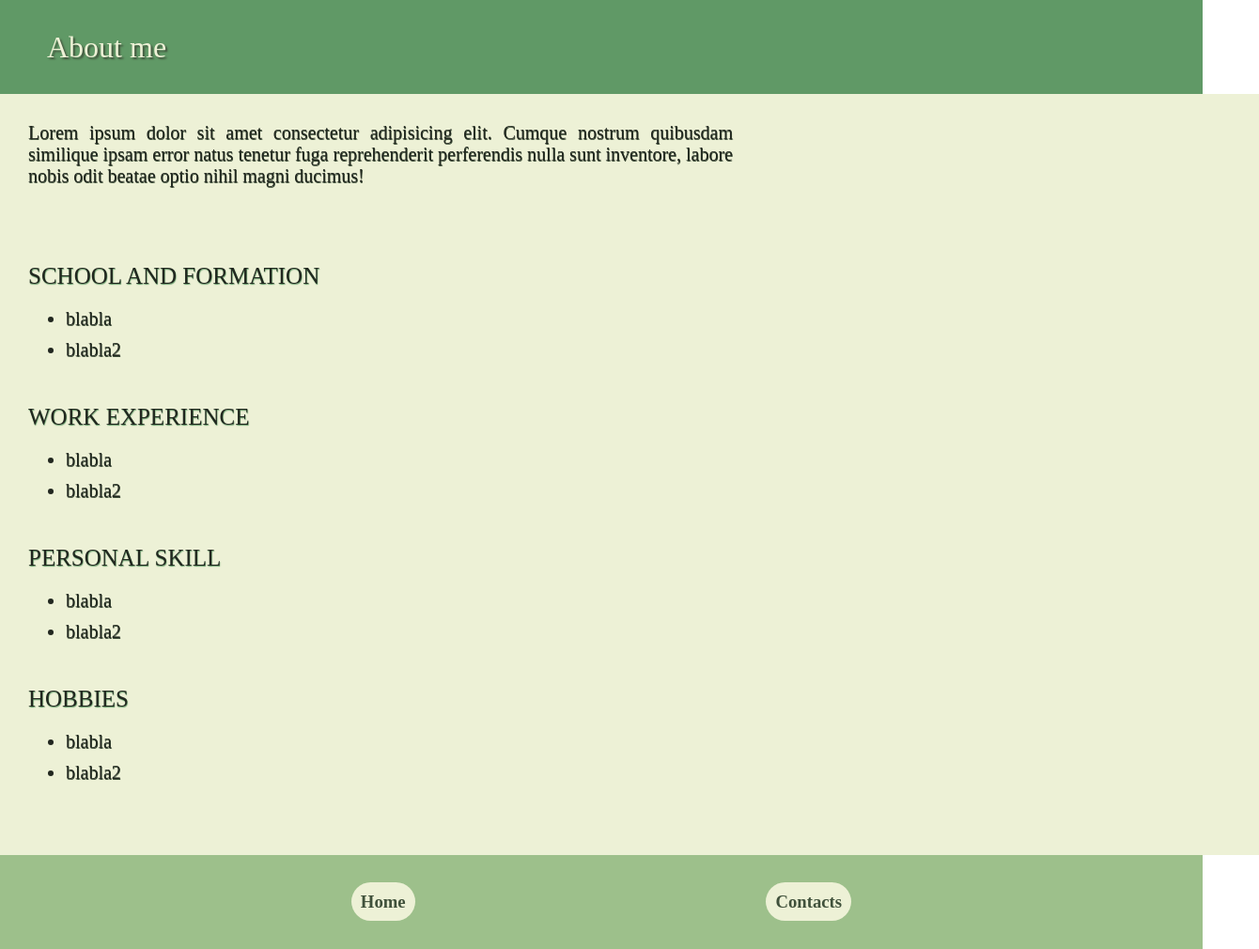
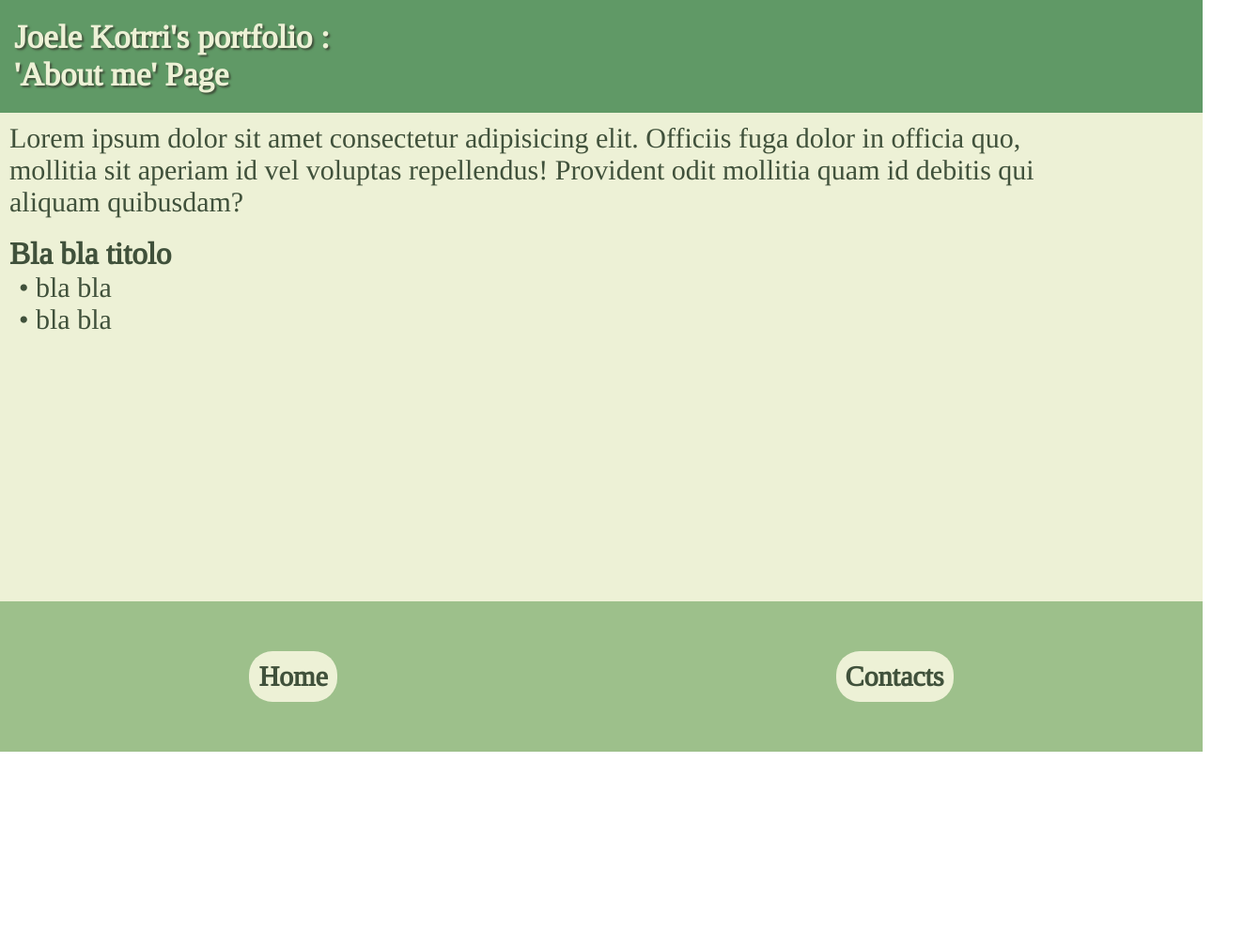
Before and after one commit to JoyBoyyy/html-portfolio, a plain HTML site: page about.html in a window 1280 px wide. Shown: the whole page at 94% size, 1340 px wide, since content can reach past the window. After the commit the page ends 800 px from the top, so only its background shows below. Drawn offline with Linux system fonts and the light colour scheme.

Commit message:
Portfolio 2.0 - contact and about me page
- finished contact page
- almost finished about me page
   + need to out my personal info

```diff
--- a/about.html
+++ b/about.html
@@ -3,59 +3,44 @@
 <head>
     <meta charset="UTF-8">
     <meta name="viewport" content="width=device-width, initial-scale=1.0">
-    <title>About me</title>
+    <title>Joele Kotrri's about me page</title>
+
     <link rel="stylesheet" href="./styleAbout.css">
+
+    <link rel="preconnect" href="https://fonts.googleapis.com">
+    <link rel="preconnect" href="https://fonts.gstatic.com" crossorigin>
+    <link href="https://fonts.googleapis.com/css2?family=Tinos&display=swap" rel="stylesheet">
 </head>
 <body>
-    <div class="aboutTop">
-        <div class="titlepageTop"> About me </div>
+
+    <!---------- Top part ---------->
+    <div class="container top">
+        <div>Joele Kotrri's portfolio : <br> 'About me' Page</div>
     </div>
 
-    <div class="aboutMiddle">
-        <div class="aboutSection">
-            <div class="aboutSectionInfo"> Lorem ipsum dolor sit amet consectetur adipisicing elit. Cumque nostrum quibusdam similique ipsam error natus tenetur fuga reprehenderit perferendis nulla sunt inventore, labore nobis odit beatae optio nihil magni ducimus!</div>
+    <!---------- Middle part ---------->
+    <div class="container middle">
+
+        <div class="section">
+            <div>Lorem ipsum dolor sit amet consectetur adipisicing elit. Officiis fuga dolor in officia quo, mollitia sit aperiam id vel voluptas repellendus! Provident odit mollitia quam id debitis qui aliquam quibusdam?</div>
         </div>
-        <div class="aboutSection">
-            <div class="aboutSectionTitle">School and Formation</div>
-            <div class="aboutSectionInfo">
-                <ul>
-                    <li>blabla</li>
-                    <li>blabla2</li>
-                </ul>
+
+        <div class="section">
+            <div class="sectionTitle">Bla bla titolo</div>
+            <div class="sectionInfo">
+                <div>• bla bla</div>
+                <div>• bla bla</div>
             </div>
         </div>
-        <div class="aboutSection">
-            <div class="aboutSectionTitle">Work Experience</div>
-            <div class="aboutSectionInfo">
-                <ul>
-                    <li>blabla</li>
-                    <li>blabla2</li>
-                </ul>
-            </div>
-        </div>
-        <div class="aboutSection">
-            <div class="aboutSectionTitle">Personal Skill</div>
-            <div class="aboutSectionInfo">
-                <ul>
-                    <li>blabla</li>
-                    <li>blabla2</li>
-                </ul>
-            </div>
-        </div>
-        <div class="aboutSection">
-            <div class="aboutSectionTitle">Hobbies</div>
-            <div class="aboutSectionInfo">
-                <ul>
-                    <li>blabla</li>
-                    <li>blabla2</li>
-                </ul>
-            </div>
-        </div>
+
     </div>
 
-    <div class="aboutBottom">
-        <h3><a href="./index.html">Home</a></h3>
-        <h3><a href="./contact.html">Contacts</a></h3>
-    </div>
+    <!---------- Bottom part ---------->
+    <div class="container bottom">
+        <a href="./index.html"><button id="buttonHome">Home</button></a>
+        <a href="./contact.html"><button id="buttonAbout">Contacts</button></a>
+   </div>
+
+
 </body>
 </html>
--- a/styleAbout.css
+++ b/styleAbout.css
@@ -4,82 +4,169 @@ body{
     font-family: "Tinos", serif;
 }
 
-div{
+
+.container{
+    width: 100%;
     margin: 0px;
     padding: 0px;
 }
 
-a{
-    text-decoration: none;
-    color: #21271f;
+/* -------------------- Top Section -------------------- */
+
+.top{
+    background-color: #609966;
+
+    min-height: 15vh;
+    height: auto;
+
+    display: flex;
+    justify-content: start;
+    align-items: center;
+
+    color: #EDF1D6;
+    overflow: hidden;
 }
 
-/* --------------------------------DESKTOP---------------------------------- */
-/* ---------------------TOP---------------------- */
+.top div{
+    text-align: left;
+    text-shadow: 2px 2px 2px #40513B;
+    font-weight: bold;
+    margin: 15px;
+}
 
-.aboutTop{
-    background-color: #609966;
-    width: 100%;
-    height: 100px;
+/* -------------------- Middle Section -------------------- */
+
+.middle{
+    background-color: #EDF1D6;
+    min-height: 65vh;
+    height: auto;
+
     display: flex;
-    justify-content: left;
+    flex-direction: column;
+    align-items: start;
+}
+
+.section{
+    width: 90%;
+    margin: 10px;
+
+    color: #40513B;
+    text-wrap: pretty;
+}
+
+.sectionTitle{
+    font-weight: bold;
+}
+
+.sectionInfo div{
+    margin-left: 10px;
+}
+
+/* -------------------- Bottom Section -------------------- */
+
+.bottom{
+    background-color: #9DC08B;
+    min-height: 20vh;
+    height: auto;
+
+    display: flex;
+    justify-content: space-around;
     align-items: center;
 }
 
-.titlepageTop{
-    font-size: 32px;
-    color: #EDF1D6;
-    text-shadow: 2px 2px 2px #40513B;
-    text-indent: 50px;
+button{
+    font-family: "Tinos", serif;
+    text-align: center;
+    font-weight: bold;
+    background-color: #EDF1D6;
+    color: #40513B;
+
+    border-radius: 25px;
+    border: none;
+    padding: 10px;
 }
 
-/* ---------------------MIDDLE---------------------- */
-
-.aboutMiddle{
-    background-color: #EDF1D6;
-    width: 100%;
-    padding: 30px 30px;
+button:hover{
+    background-color: #609966;
+    color: #EDF1D6;
 }
 
-.aboutSection{
- /* border: solid 1px black; */
-    display: flex;
-    flex-direction: column;
-    align-items: start;
-    width: 750px;
-    height: 150px;
+/* -------------------- PHONE 600px -------------------- */
 
-    text-align: justify;
+@media (max-width: 600px){
+
+    /* ---------- Top Section ---------- */
+
+    .top div{
         font-size: 20px;
-    color: #21271f;
-    text-shadow: 0.5px 0.5px 0.5px #40513B;
     }
 
-.aboutSectionTitle{
-    font-size: 25px;
-    text-shadow: 0.5px 0.5px 1px #609966;
-    text-transform: uppercase;
+    /* ---------- Middle Section ---------- */
+
+    .sectionTitle{
+        font-size: 18px;
     }
 
-.aboutSectionInfo * li{
-    padding-bottom: 10px;
+    .section{
+        font-size: 15px;
     }
 
-/* ---------------------BOTTOM---------------------- */
+    /* ---------- Bottom Section ---------- */
 
-.aboutBottom{
-    background-color: #9DC08B;
-    height: 100px;
-    width: 100%;
-    display: flex;
-    justify-content: space-evenly;
-    align-items: center;
+    button{
+        font-size: 15px;
+    }
 }
 
-.aboutBottom * a{
-    background-color: #EDF1D6;
-    padding: 10px;
-    border-radius: 50px;
-    text-align: center;
-    color: #40513B;
+/* -------------------- TABLET 601 a 1200px -------------------- */
+
+@media (min-width: 601px) and (max-width: 1200px){
+
+    /* ---------- Top Section ---------- */
+    .top div{
+        font-size: 25px;
     }
+
+    /* ---------- Middle Section ---------- */
+
+        .sectionTitle{
+        font-size: 23px;
+    }
+
+    .section{
+        font-size: 20px;
+    }
+
+    /* ---------- Bottom Section ---------- */
+
+    button{
+        font-size: 20px;
+    }
+}
+
+/* -------------------- REST 1201px -------------------- */
+
+@media (min-width: 1201px){
+
+    /* ---------- Top Section ---------- */
+
+    .top div{
+        font-size: 35px;
+    }
+
+    /* ---------- Middle Section ---------- */
+
+    .sectionTitle{
+        font-size: 33px;
+    }
+
+    .section{
+        font-size: 30px;
+    }
+
+    /* ---------- Bottom Section ---------- */
+
+    button{
+        font-size: 30px;
+    }
+}
--- a/styleContact.css
+++ b/styleContact.css
@@ -4,84 +4,173 @@ body{
     font-family: "Tinos", serif;
 }
 
-div{
+
+.container{
+    width: 100%;
     margin: 0px;
     padding: 0px;
 }
 
-a{
-    text-decoration: none;
-    color: #21271f;
+/* -------------------- Top Section -------------------- */
+
+.top{
+    background-color: #609966;
+
+    min-height: 15vh;
+    height: auto;
+
+    display: flex;
+    justify-content: start;
+    align-items: center;
+
+    color: #EDF1D6;
+    overflow: hidden;
 }
 
-/* --------------------------------DESKTOP---------------------------------- */
-/* ---------------------TOP---------------------- */
 
-.contactTop{
-    background-color: #609966;
-    width: 100%;
-    height: 100px;
-    display: flex;
-    justify-content: left;
-    align-items: center;
+.top div{
+    text-align: left;
+    text-shadow: 2px 2px 2px #40513B;
+    font-weight: bold;
+    margin: 15px;
 }
 
-.titlepageTop{
-    font-size: 32px;
-    color: #EDF1D6;
-    text-shadow: 2px 2px 2px #40513B;
-    text-indent: 50px;
-    margin: 10px;
+/* -------------------- Middle Section -------------------- */
+
+.middle{
+    background-color: #EDF1D6;
+    min-height: 65vh;
+    height: auto;
+
+    display: flex;
+    flex-direction: column;
+    justify-content: center;
+    align-items: start;
 }
 
-/* ---------------------MIDDLE---------------------- */
+.contactItems{
+    border: solid 2px #40513B;
+    width: 90%;
+    margin: 10px;
 
-.contactMiddle{
-    background-color: #EDF1D6;
-    height: 500px;
-    padding: 20px 10px;
+    display: flex;
+    align-items: center;
+    justify-content: start;
+
+    color: #40513B;
 }
 
 .icon{
-    width: 50px;
     border-radius: 50%;
     margin: 10px;
     float: left;
 }
 
-.contactItems{
-    /*border: solid 1px black;*/
-    height: 100px;
-    display: flex;
-    align-items: center;
-    justify-content: start;
+.contactItems a{
+    color: #609966;
 }
 
-.contactItems > div{
-    margin: 10px;
-    color: #21271f;
-    font-size: 22px;
-    font-weight: 500;
-    text-shadow: 0.5px 0.5px 1px #40513B;
-}
+/* -------------------- Bottom Section -------------------- */
 
+.bottom{
+    background-color: #9DC08B;
+    min-height: 20vh;
+    height: auto;
 
-
-/* ---------------------BOTTOM---------------------- */
-
-.contactBottom{
-    background-color: #9DC08B;
-    height: 100px;
-    width: 100%;
     display: flex;
-    justify-content: space-evenly;
+    justify-content: space-around;
     align-items: center;
 }
 
-.contactBottom * a{
+button{
+    font-family: "Tinos", serif;
+    text-align: center;
+    font-weight: bold;
     background-color: #EDF1D6;
+    color: #40513B;
+
+    border-radius: 25px;
+    border: none;
     padding: 10px;
-    border-radius: 50px;
-    text-align: center;
-    color: #40513B;
 }
+
+button:hover{
+    background-color: #609966;
+    color: #EDF1D6;
+}
+
+/* -------------------- PHONE 600px -------------------- */
+@media (max-width: 600px){
+
+    /* ---------- Top Section ---------- */
+
+    .top div{
+        font-size: 20px;
+    }
+
+    /* ---------- Middle Section ---------- */
+
+    .icon{
+        width: 50px;
+    }
+
+    .contactItems{
+        font-size: 15px;
+    }
+
+    /* ---------- Bottom Section ---------- */
+
+    button{
+        font-size: 15px;
+    }
+
+}
+
+/* -------------------- TABLET 601 a 1200px -------------------- */
+@media (min-width: 601px) and (max-width: 1200px){
+
+    /* ---------- Top Section ---------- */
+    .top div{
+        font-size: 25px;
+    }
+
+    /* ---------- Middle Section ---------- */
+    .icon{
+        width: 75px;
+    }
+
+    .contactItems{
+        font-size: 18px;
+    }
+
+    /* ---------- Bottom Section ---------- */
+
+    button{
+        font-size: 20px;
+    }
+}
+
+/* -------------------- REST 1201px -------------------- */
+@media (min-width: 1201px){
+
+    /* ---------- Top Section ---------- */
+    .top div{
+        font-size: 35px;
+    }
+
+    /* ---------- Middle Section ---------- */
+
+    .icon{
+        width: 100px;
+    }
+
+    .contactItems{
+        font-size: 25px;
+    }
+
+    /* ---------- Bottom Section ---------- */
+
+    button{
+        font-size: 30px;
+    }
+}
```
Also changed, not shown: contact.html (+25 -11 lines). Lines whose indentation alone changed are shown as unchanged.
